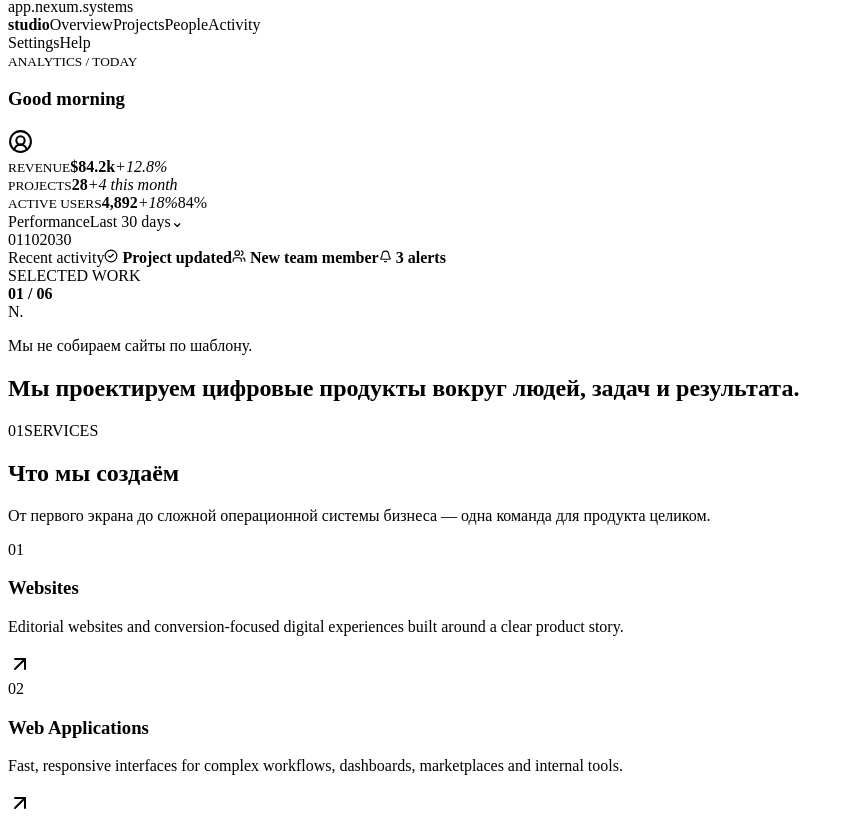
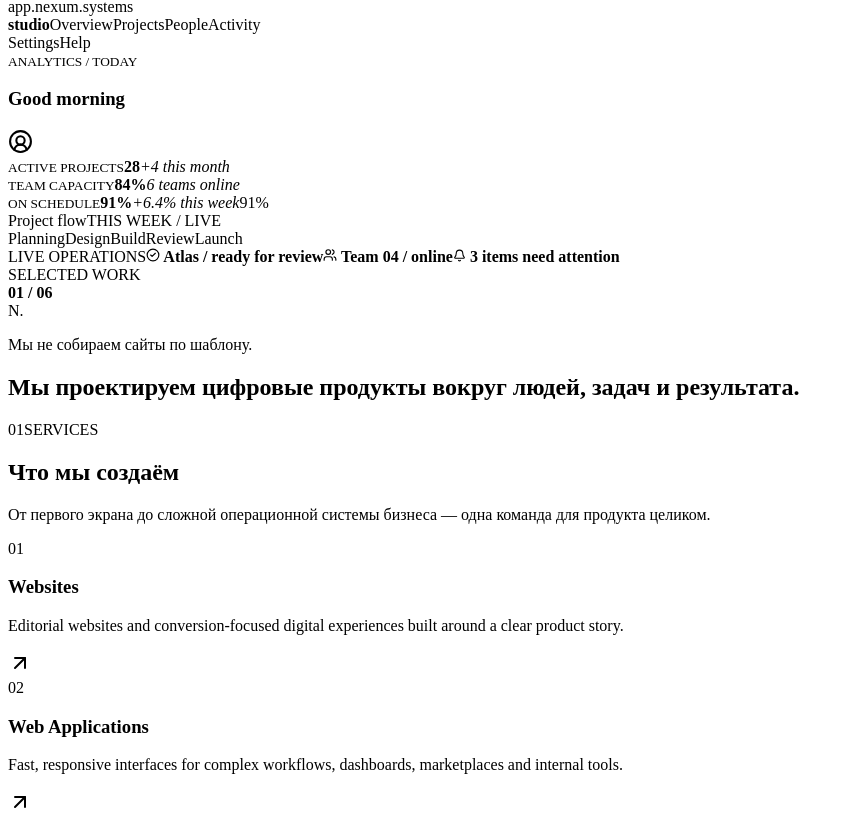
Before and after one commit to borzenkoofficial-lab/Nexum_Digital_Agency, a React (Vite) app: page / in a window 1280 px wide. Shown: the part 934-1753 px from the top of the page, without its empty margins (0-854 px from the left). Built offline with nearby package versions, Linux system fonts and the light colour scheme.

Commit message:
Give hero products distinct visual stories

```diff
--- a/src/components/ProductMockup.tsx
+++ b/src/components/ProductMockup.tsx
@@ -24,13 +24,13 @@ function Dashboard({platform}:{platform:boolean}){
   </aside>
   <main className="ui-main">
    <div className="ui-head"><div><small>{platform?'OPERATIONS / TODAY':'ANALYTICS / TODAY'}</small><h3>{platform?'Project overview':'Good morning'}</h3></div><CircleUserRound size={25}/></div>
-   <div className="metric-row">
-    <div><small>REVENUE</small><strong>$84.2k</strong><em>+12.8%</em><span className="metric-spark"><i/><i/><i/><i/><i/></span></div>
-    <div><small>PROJECTS</small><strong>28</strong><em>+4 this month</em><span className="metric-mini-bars"><i/><i/><i/><i/></span></div>
-    <div><small>ACTIVE USERS</small><strong>4,892</strong><em>+18%</em><span className="metric-ring">84%</span></div>
+   <div className="metric-row atlas-metrics">
+    <div><small>ACTIVE PROJECTS</small><strong>28</strong><em>+4 this month</em><span className="metric-spark"><i/><i/><i/><i/><i/></span></div>
+    <div><small>TEAM CAPACITY</small><strong>84%</strong><em>6 teams online</em><span className="metric-mini-bars"><i/><i/><i/><i/></span></div>
+    <div><small>ON SCHEDULE</small><strong>91%</strong><em>+6.4% this week</em><span className="metric-ring">91%</span></div>
    </div>
-   <div className="chart"><div className="chart-head"><span>Performance</span><span>Last 30 days⌄</span></div><div className="bars">{[42,64,50,78,57,88,72,96,69,82,75,91].map((h,i)=><i key={i} style={{height:h+'%'}}/>)}</div><div className="chart-axis"><span>01</span><span>10</span><span>20</span><span>30</span></div></div>
-   <div className="activity"><span>Recent activity</span><b><CheckCircle2 size={14}/> Project updated</b><b><Users size={14}/> New team member</b><b><Bell size={13}/> 3 alerts</b></div>
+   <div className="atlas-plan"><div className="chart-head"><span>Project flow</span><span>THIS WEEK / LIVE</span></div><div className="atlas-track"><i/><i/><i/><i/><i/><i/></div><div className="atlas-labels"><span>Planning</span><span>Design</span><span>Build</span><span>Review</span><span>Launch</span></div></div>
+   <div className="activity atlas-activity"><span>LIVE OPERATIONS</span><b><CheckCircle2 size={14}/> Atlas / ready for review</b><b><Users size={14}/> Team 04 / online</b><b><Bell size={13}/> 3 items need attention</b></div>
   </main>
  </>
 }
```
